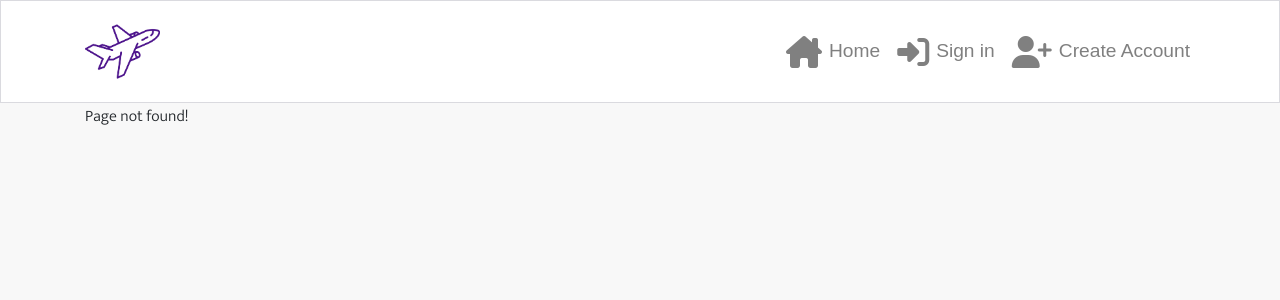
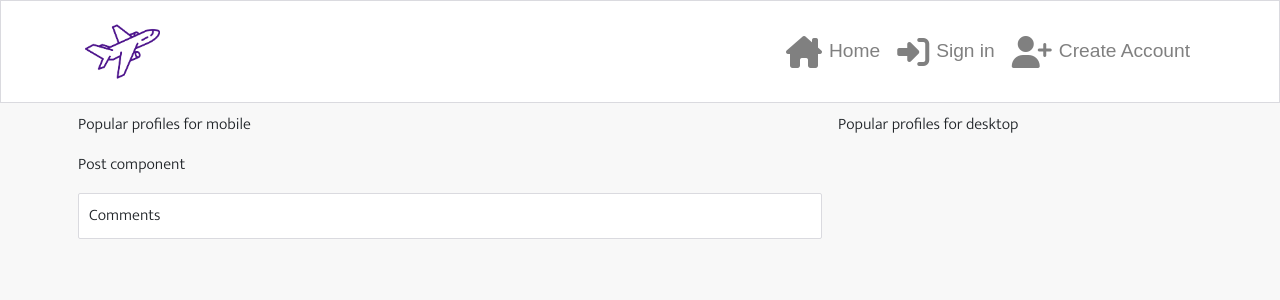
Before and after one commit to Sean-OBrien95/travelers-tails-fe, a React (Create React App) app: page /posts/1 in a window 1280 px wide. Before the commit this address had no page. Shown: the top 300 px of the page. Built offline with nearby package versions, Linux system fonts and the light colour scheme; no server answers; the HTML template or start-up script is replaced by a standard one; a web font is replaced by a local one.

Commit message:
Created basic post page and retrieved post data from API

```diff
--- a/src/App.js
+++ b/src/App.js
@@ -8,6 +8,7 @@ import SignUpForm from "./pages/auth/SignUpForm";
 import signUpImage from "./assets/signupimage.jpg";
 import SignInForm from "./pages/auth/SignInForm";
 import PostCreateForm from "./pages/posts/PostCreateForm";
+import PostPage from "./pages/posts/PostPage";
 
 
 function App() {
@@ -26,6 +27,7 @@ function App() {
               <Route exact path="/signin" render={() => <SignInForm setShowSignUpImage={setShowSignUpImage} />} />
               <Route exact path="/signup" render={() => <SignUpForm setShowSignUpImage={setShowSignUpImage} />} />
               <Route exact path="/posts/create" render={() => <PostCreateForm />} />
+              <Route exact path="/posts/:id" render={() => <PostPage />} />
               <Route render={() => <p>Page not found!</p>} />
             </Switch>
           </Container>
--- /dev/null
+++ b/src/pages/posts/PostPage.js
@@ -0,0 +1,45 @@
+import React, { useEffect, useState } from "react";
+
+import Col from "react-bootstrap/Col";
+import Row from "react-bootstrap/Row";
+import Container from "react-bootstrap/Container";
+
+import appStyles from "../../App.module.css";
+import { useParams } from "react-router";
+import { axiosReq } from "../../api/axiosDefaults";
+
+function PostPage() {
+  const { id } = useParams();
+  const [post, setPost] = useState({ results: [] });
+
+  useEffect(() => {
+    const handleMount = async () => {
+      try {
+        const [{ data: post }] = await Promise.all([
+          axiosReq.get(`/posts/${id}`),
+        ]);
+        setPost({ results: [post] });
+        console.log(post);
+      } catch (err) {
+        console.log(err);
+      }
+    };
+
+    handleMount();
+  }, [id]);
+
+  return (
+    <Row className="h-100">
+      <Col className="py-2 p-0 p-lg-2" lg={8}>
+        <p>Popular profiles for mobile</p>
+        <p>Post component</p>
+        <Container className={appStyles.Content}>Comments</Container>
+      </Col>
+      <Col lg={4} className="d-none d-lg-block p-0 p-lg-2">
+        Popular profiles for desktop
+      </Col>
+    </Row>
+  );
+}
+
+export default PostPage;
```
